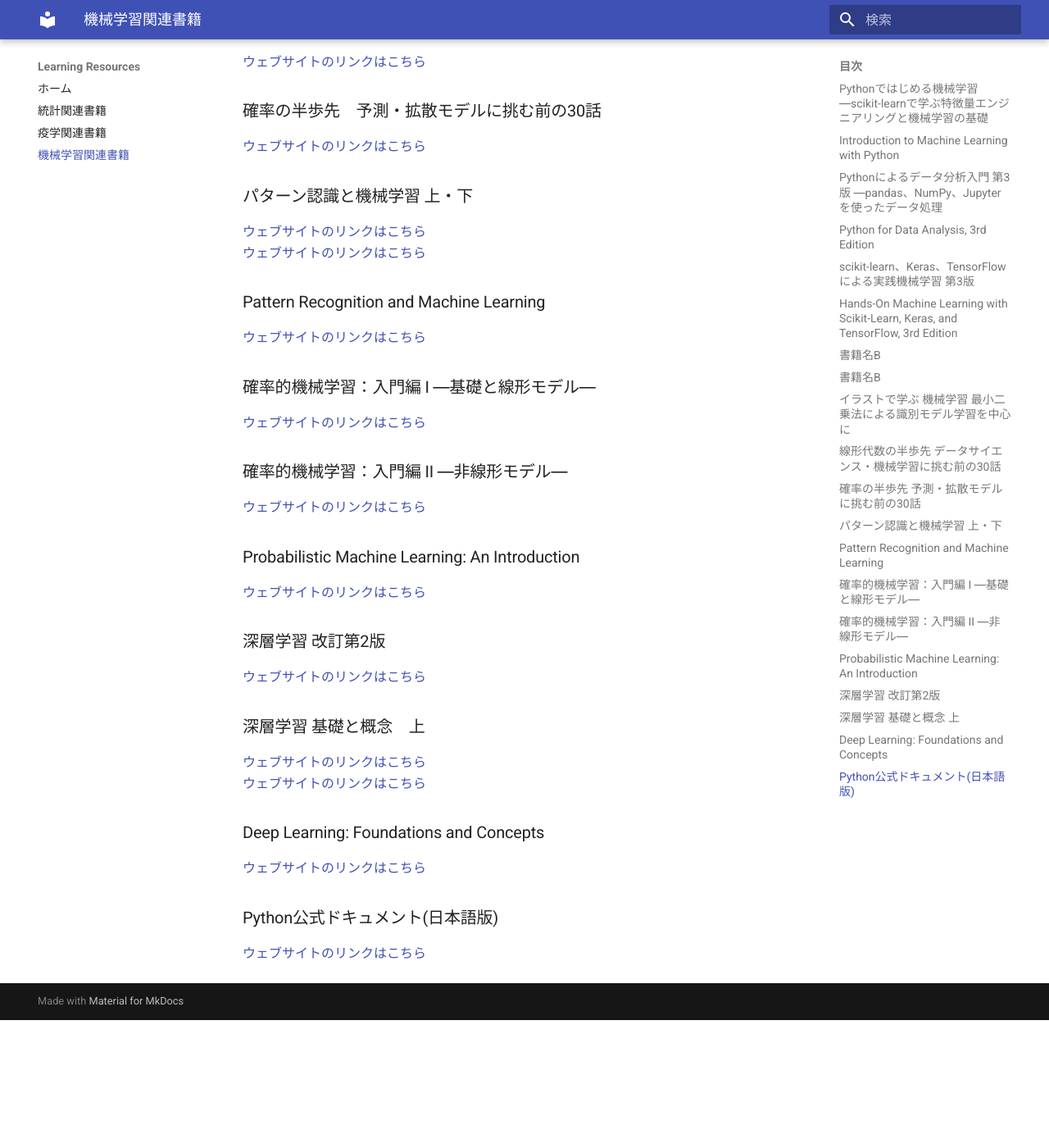
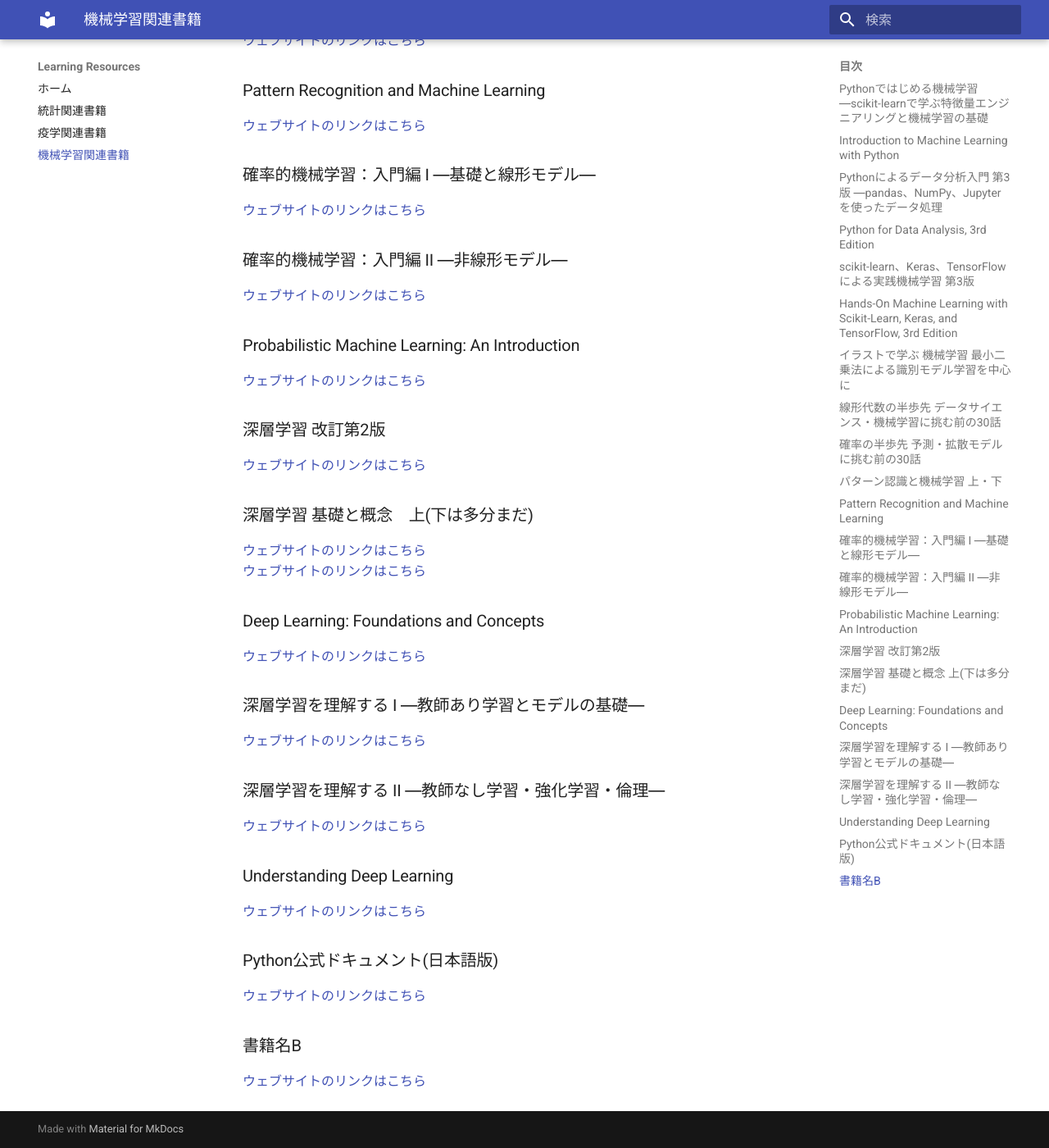
Before and after one commit to keiimai/learning_resources, an MkDocs documentation site: the page built from docs/machine_learning_books.md, in a window 1280 px wide and 1400 px high, scrolled down 1262 px. Shown: the whole window at 82% size. Built offline with MkDocs 1.6.1 and Material for MkDocs 9.7.7, drawn with Linux system fonts in a browser that asks for light colours; before the commit the page ends 2506 px from its top, so only the background shows below that; some of the changed text lies outside the part shown.

Commit message:
Update machine_learning_books.md

```diff
--- a/docs/machine_learning_books.md
+++ b/docs/machine_learning_books.md
@@ -59,13 +52,31 @@
 ### 深層学習 改訂第2版
 [ウェブサイトのリンクはこちら](https://www.kspub.co.jp/book/detail/5133323.html)<br>
 
-### 深層学習 基礎と概念　上
+### 深層学習 基礎と概念　上(下は多分まだ)
 [ウェブサイトのリンクはこちら](https://www.maruzen-publishing.co.jp/book/b10153472.html)<br>
 [ウェブサイトのリンクはこちら]()<br>
 
 ### Deep Learning: Foundations and Concepts
 [ウェブサイトのリンクはこちら](https://www.bishopbook.com/)<br>
 
+### 深層学習を理解する I ―教師あり学習とモデルの基礎―
+[ウェブサイトのリンクはこちら](https://www.asakura.co.jp/detail.php?book_code=12314)<br>
+
+### 深層学習を理解する II ―教師なし学習・強化学習・倫理―
+[ウェブサイトのリンクはこちら](https://www.asakura.co.jp/detail.php?book_code=12315)<br>
+
+### Understanding Deep Learning
+[ウェブサイトのリンクはこちら](https://udlbook.github.io/udlbook/)<br>
+
 
 ### Python公式ドキュメント(日本語版)
 [ウェブサイトのリンクはこちら](https://docs.python.org/ja/3.10/index.html)<br>
+
+
+
+
+
+
+
+### 書籍名B
+[ウェブサイトのリンクはこちら](URL)<br>
```
Also changed, not shown: other parts of docs/machine_learning_books.md (+0 -7 lines).
